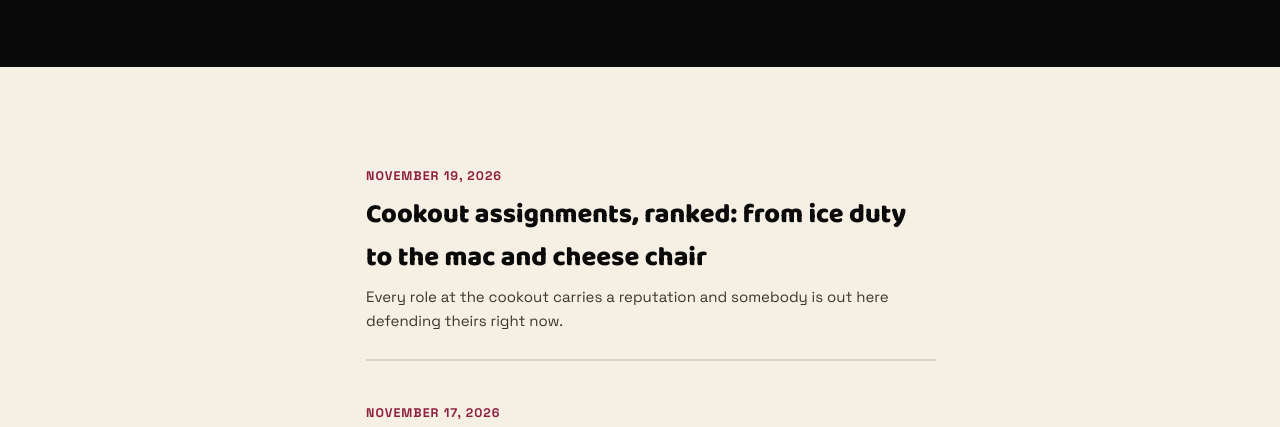
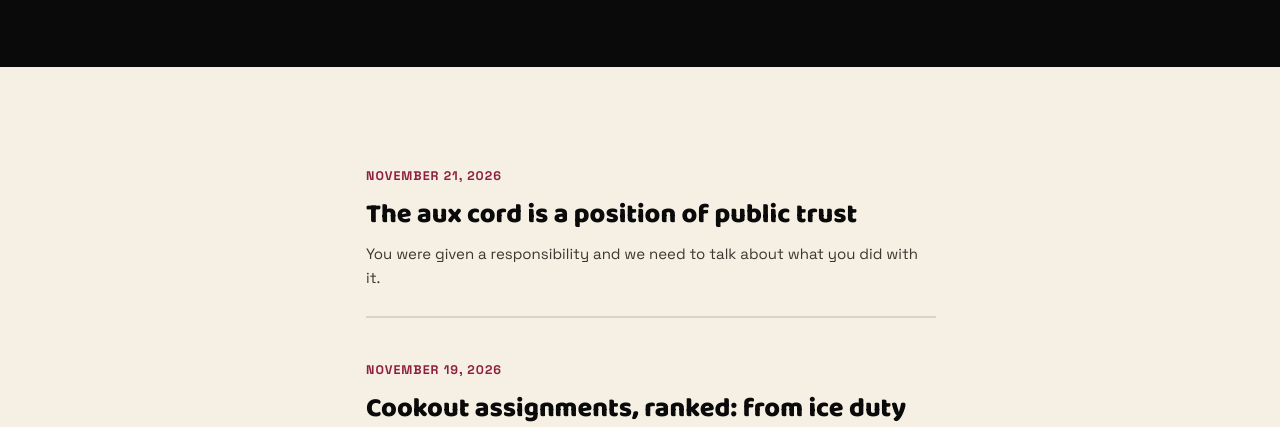
Before and after one commit to amduncanjr-bit/blackcardverified.com, a plain HTML site: page blog/index.html in a window 1280 px wide. Shown: the part 342-769 px from the top of the page. Drawn offline with Linux system fonts and the light colour scheme.

Commit message:
index: aux-cord-public-trust-io70

```diff
--- a/blog/index.html
+++ b/blog/index.html
@@ -36,6 +36,13 @@
 </div></header>
 <div class="prose-wrap"><main class="prose">
   <ul class="bloglist">
+    <li>
+      <a href="/blog/aux-cord-public-trust-io70/">
+        <span class="bdate">November 21, 2026</span>
+        <h2>The aux cord is a position of public trust</h2>
+        <p>You were given a responsibility and we need to talk about what you did with it.</p>
+      </a>
+    </li>
     <li>
       <a href="/blog/cookout-assignments-ranked-mfzm/">
         <span class="bdate">November 19, 2026</span>
```
